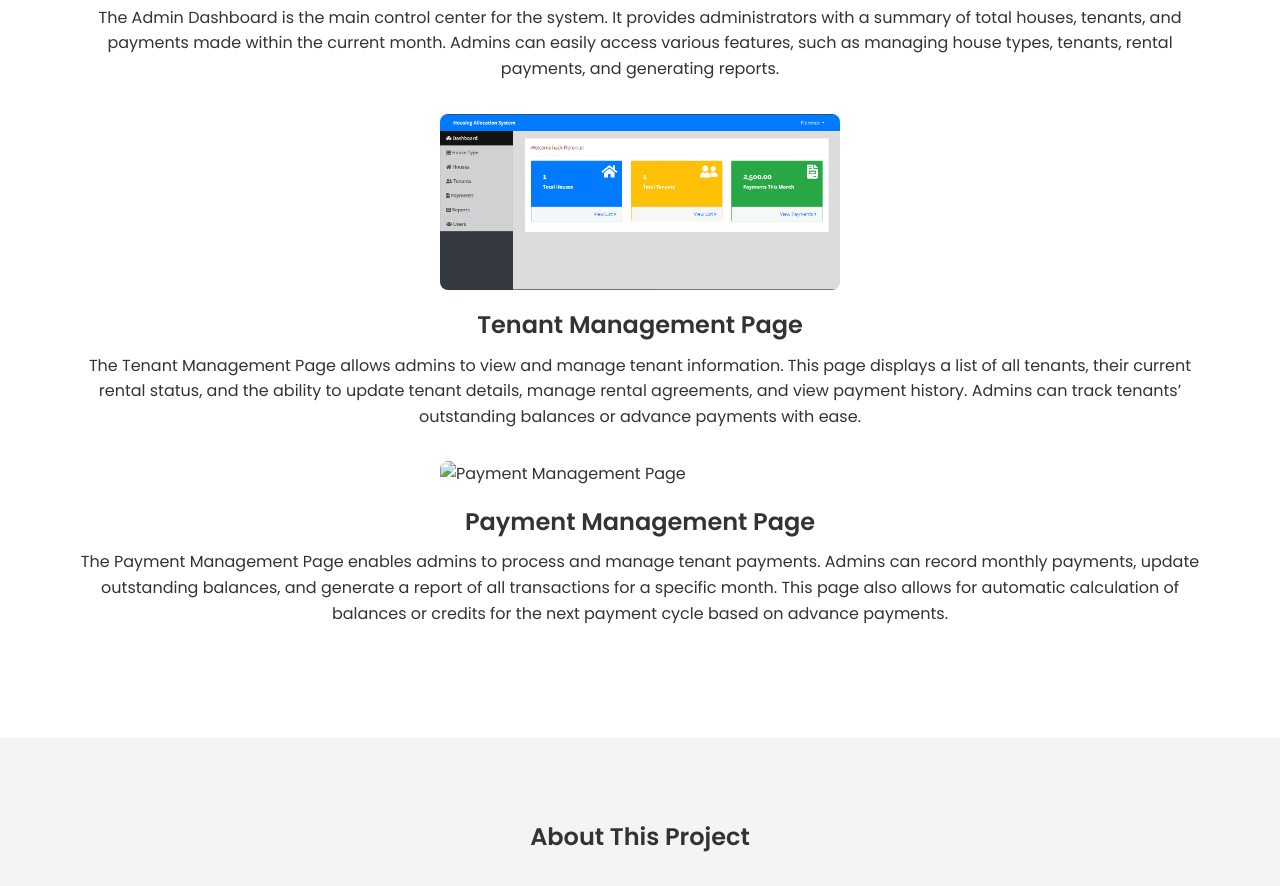
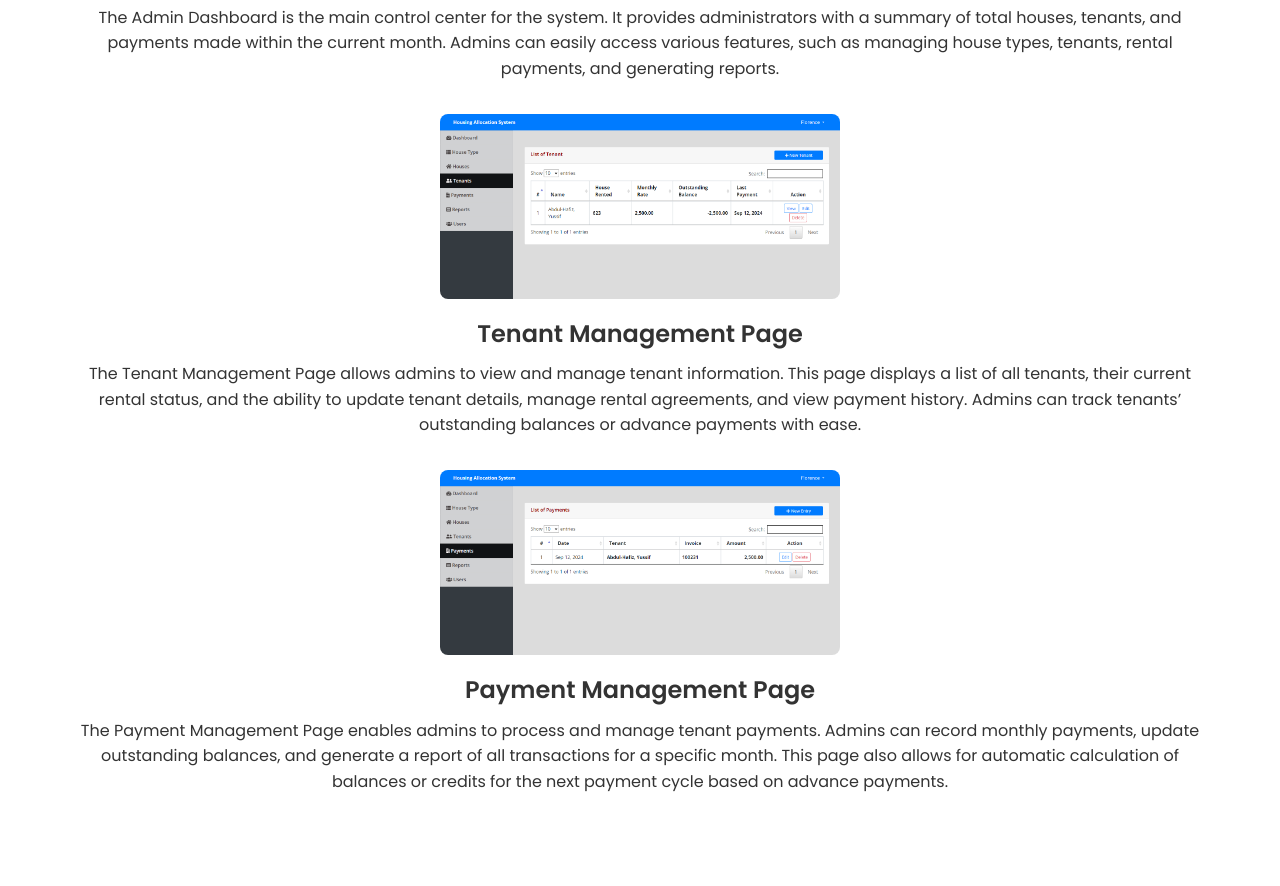
Before and after one commit to IAmAbdulHafiz/iAmAbdulHafiz.github.io, a plain HTML site: page index.html in a window 1280 px wide. Shown: the part 1470-2356 px from the top of the page. Drawn offline with Linux system fonts and the light colour scheme.

Commit message:
Add two images

```diff
--- a/index.html
+++ b/index.html
@@ -47,7 +47,7 @@
                     reports.</p>
             </div>
             <div class="feature">
-                <img src="img/admin_dashboard.png" alt="Tenant Management Page">
+                <img src="img/tenants.png" alt="Tenant Management Page">
                 <h3>Tenant Management Page</h3>
                 <p>The Tenant Management Page allows admins to view and manage tenant information. This page displays
                     a list of all tenants, their current rental status, and the ability to update tenant details, manage
@@ -55,7 +55,7 @@
                     payments with ease.</p>
             </div>
             <div class="feature">
-                <img src="feature3-image.jpg" alt="Payment Management Page">
+                <img src="img/payments.png" alt="Payment Management Page">
                 <h3>Payment Management Page</h3>
                 <p>The Payment Management Page enables admins to process and manage tenant payments. Admins can record
                     monthly payments, update outstanding balances, and generate a report of all transactions for a specific
```
Also changed, not shown: img/payments.png (added), img/tenants.png (added).
